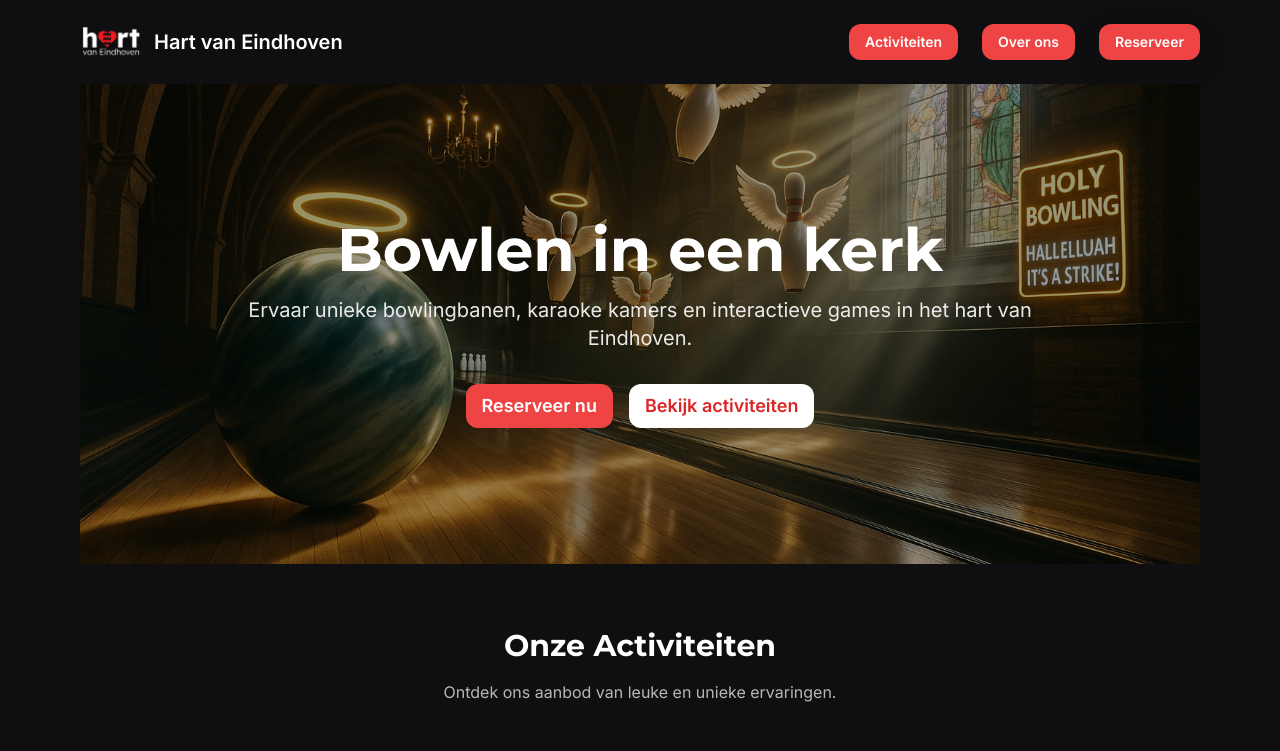
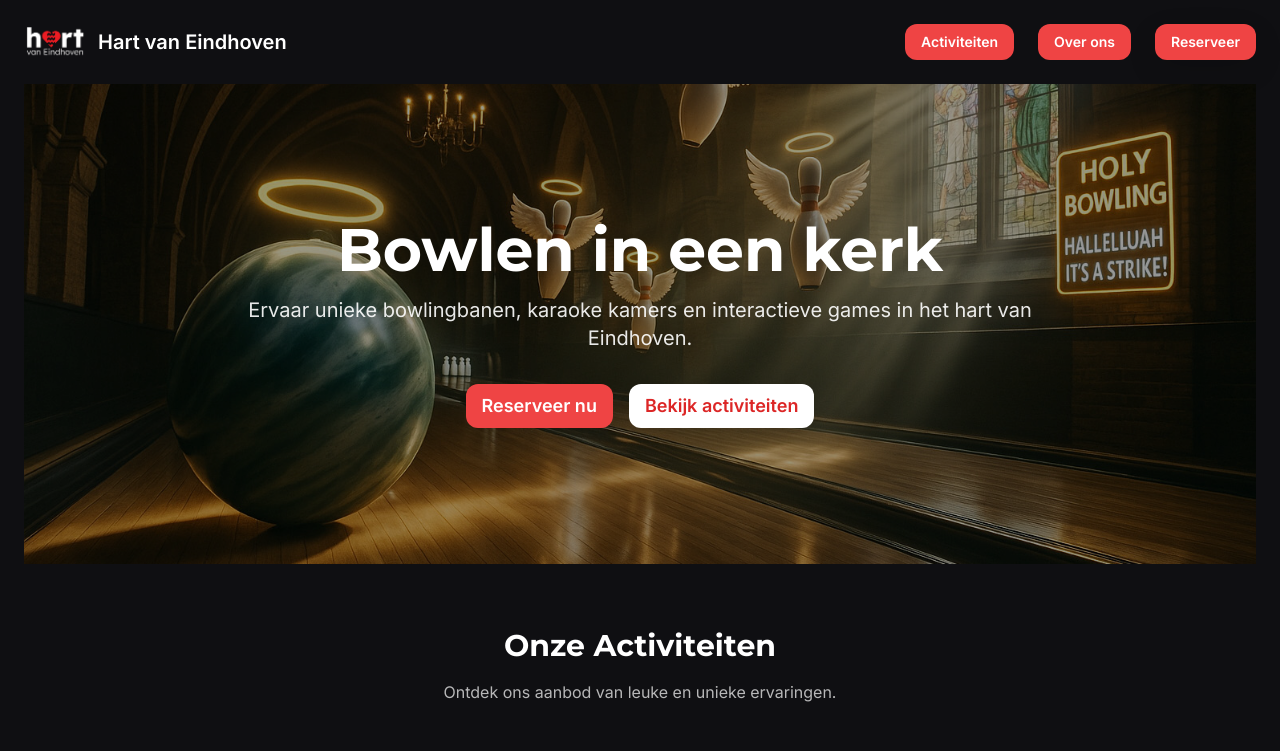
Before and after one commit to LucasDuys/hartvaneindhoven-starter, a Next.js app: page / in a window 1280 px wide. Shown: the top 751 px of the page. Built offline with nearby package versions, Linux system fonts and the light colour scheme.

Commit message:
takes whole page

```diff
--- a/app/globals.css
+++ b/app/globals.css
@@ -20,7 +20,8 @@ h1, h2, h3, h4, h5, h6 {
 }
 
 .container {
-  @apply max-w-6xl mx-auto px-4;
+  /* Make all containers span full screen width on desktop */
+  @apply w-full max-w-none mx-auto px-6;
 }
 .btn {
   @apply inline-flex items-center justify-center rounded-xl px-4 py-2 font-semibold transition;
```
